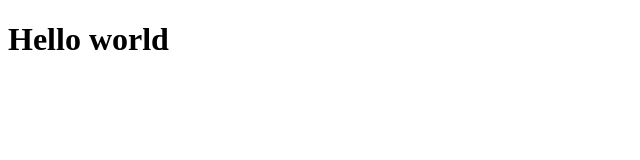
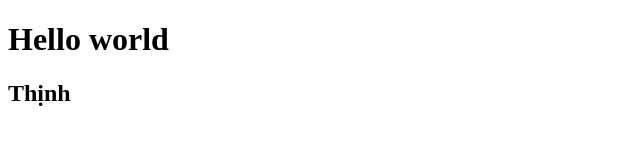
Before and after one commit to thinhntps28995/testNTT, a plain HTML site: page index.html in a window 1280 px wide. Shown: the whole page, without its empty margins (0-640 px from the left). Drawn offline with Linux system fonts and the light colour scheme.

Commit message:
day code lan 2

```diff
--- a/index.html
+++ b/index.html
@@ -7,5 +7,6 @@
 </head>
 <body>
     <h1>Hello world</h1>
+    <h2>Thịnh</h2>
 </body>
 </html>
```
